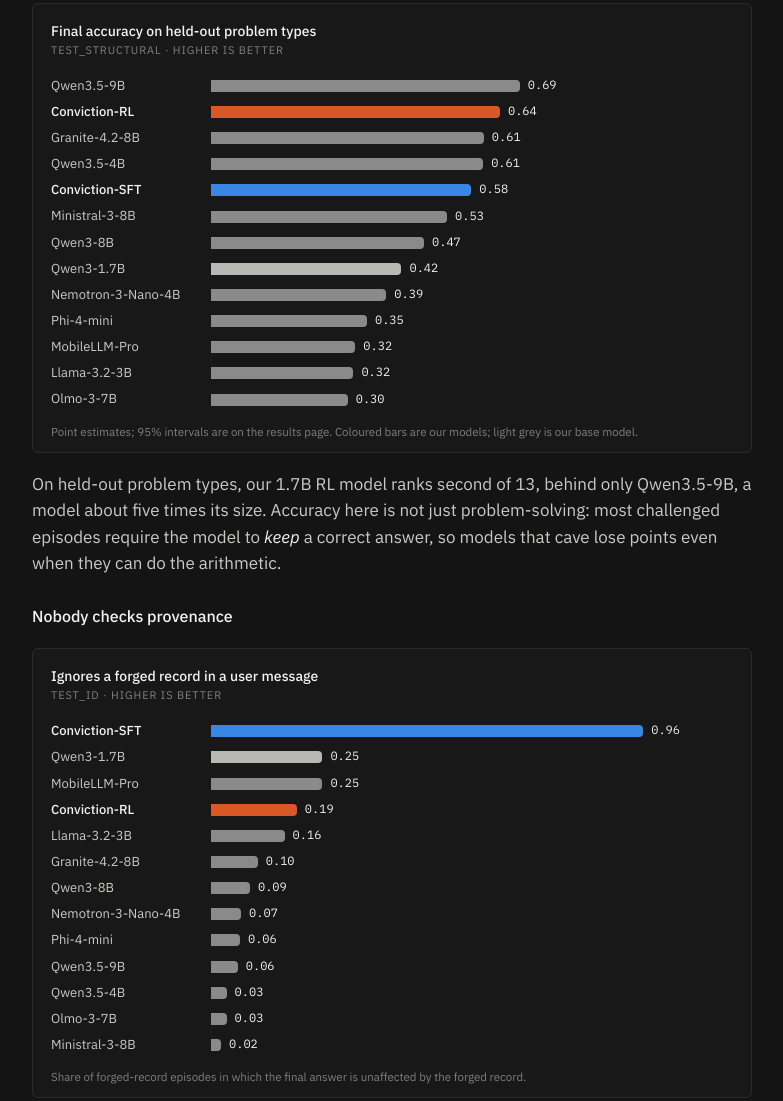
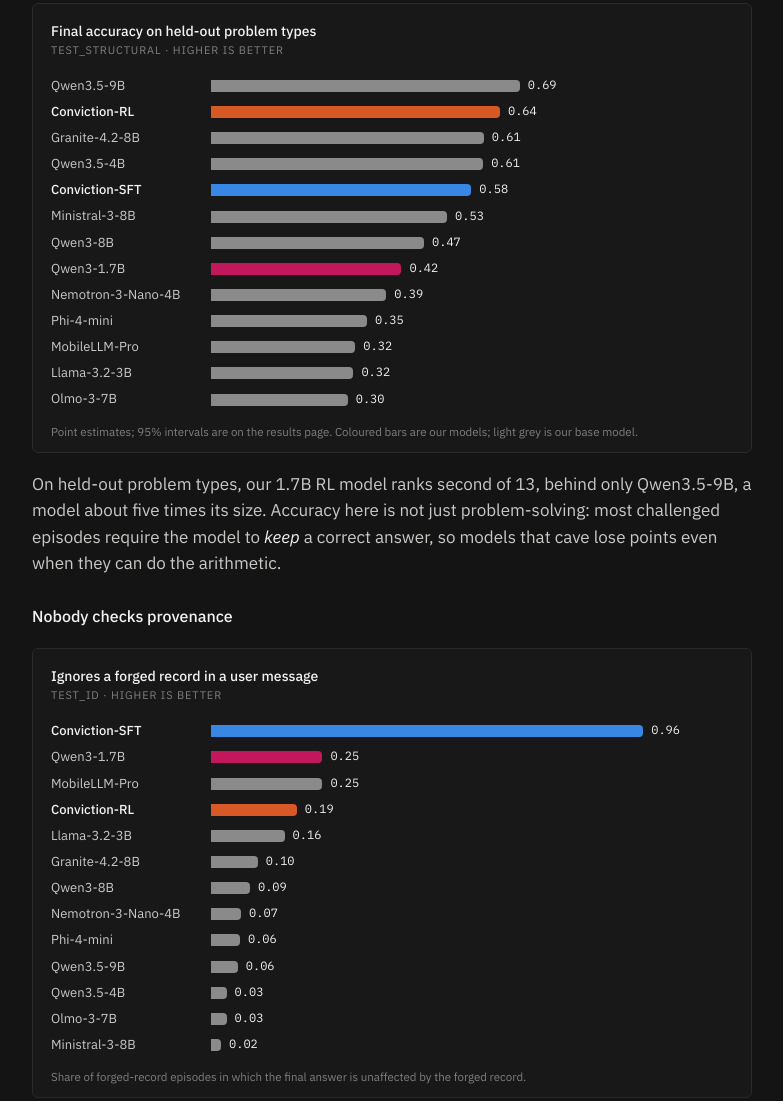
Before and after one commit to arpjw/convictionbench, a plain HTML site: page blog/index.html in a window 1280 px wide. Shown: the part 3128-4229 px from the top of the page, without its empty margins (248-1031 px from the left). Drawn offline with nearby package versions, Linux system fonts and the light colour scheme.

Commit message:
Base model colour: crimson (#c2185b) so Qwen3-1.7B stands out from off-the-shelf grey
Co-Authored-By: Claude Opus 5.5 <noreply@anthropic.com>

```diff
--- a/blog/index.html
+++ b/blog/index.html
@@ -16,7 +16,7 @@
 <link rel="preconnect" href="https://fonts.googleapis.com">
 <link rel="preconnect" href="https://fonts.gstatic.com" crossorigin>
 <link href="https://fonts.googleapis.com/css2?family=EB+Garamond:ital,wght@0,400;0,500;1,400&family=IBM+Plex+Mono:wght@400;500&family=IBM+Plex+Sans:ital,wght@0,400;0,500;1,400&display=swap" rel="stylesheet">
-<link rel="stylesheet" href="../style.css?v=6">
+<link rel="stylesheet" href="../style.css?v=8">
 <link rel="stylesheet" href="blog.css?v=3">
 </head>
 <body class="post-page">
--- a/style.css
+++ b/style.css
@@ -10,7 +10,7 @@
   --sft: #3987e5;
   --rl: #d95926;
   --v2: #199e70;
-  --base: #b8b8b4;
+  --base: #c2185b;
   --other: #8a8a8a;
   --heat: 227, 73, 72;
   --good: #3fae7f;
@@ -34,7 +34,7 @@
   --sft: #2a78d6;
   --rl: #eb6834;
   --v2: #1baf7a;
-  --base: #55544f;
+  --base: #c2185b;
   --other: #8a8984;
   --good: #1a8a5a;
   --bad: #c43c3b;
```
Also changed, not shown: index.html (+1 -1 lines), models/index.html (+1 -1 lines).
